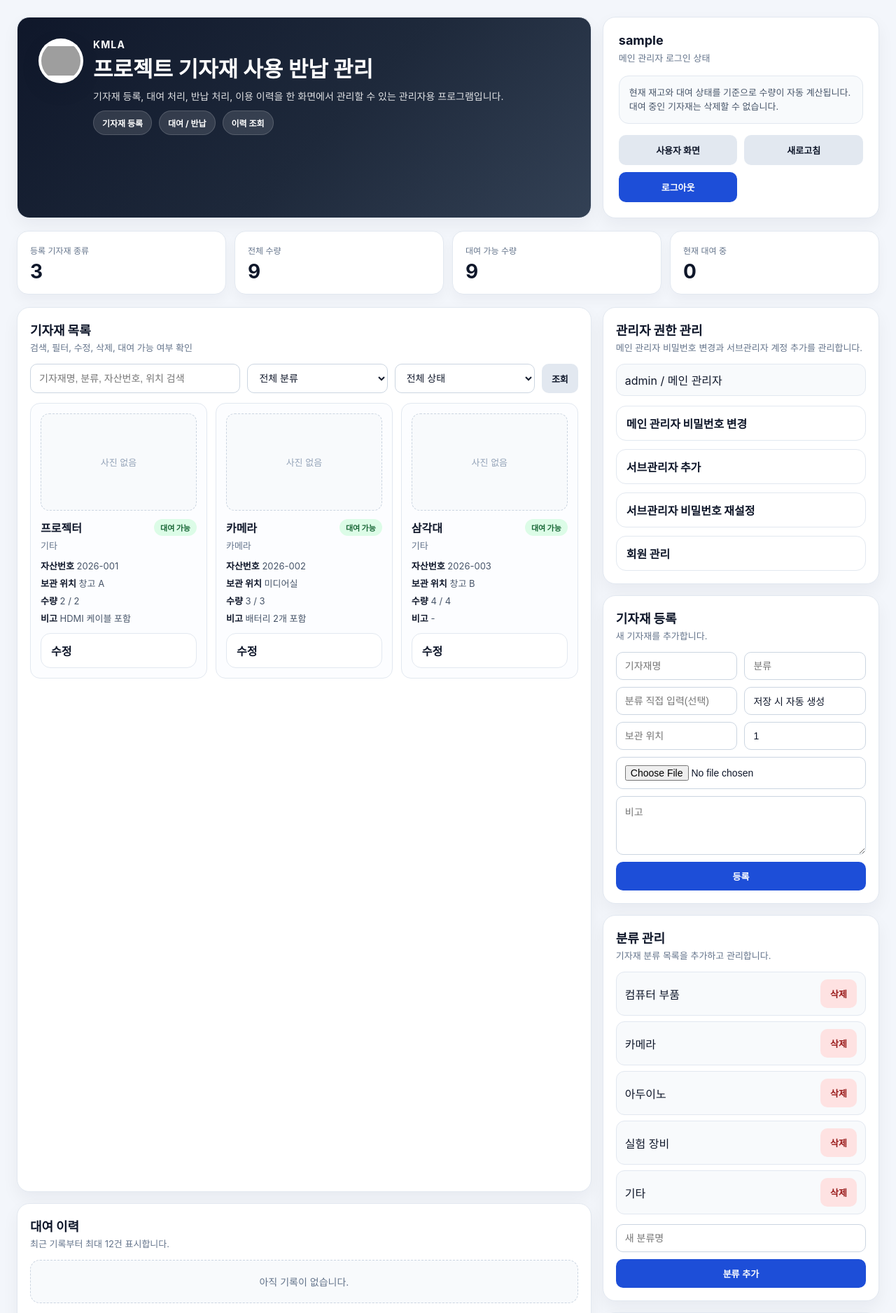
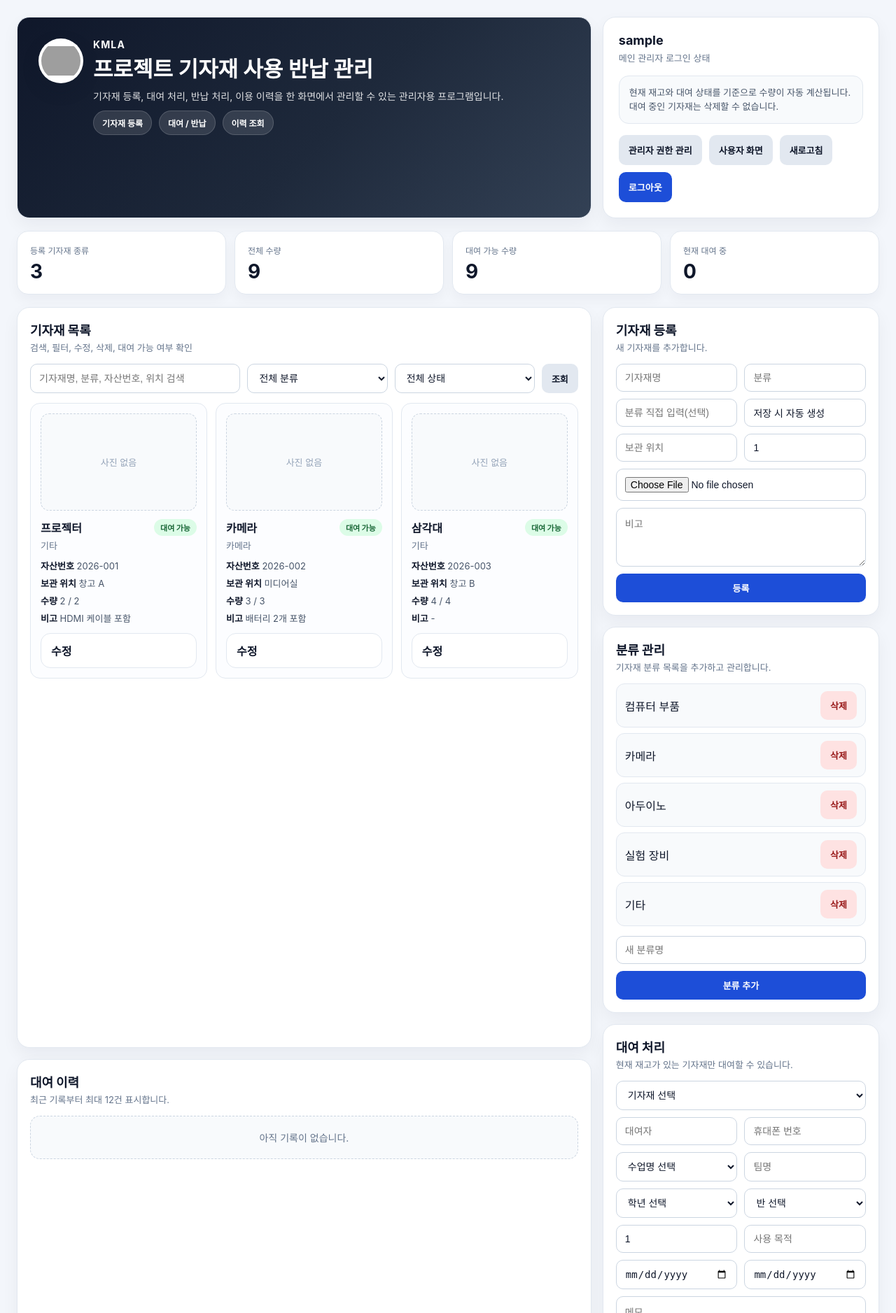
Before and after one commit to knue20-kmla/work-dashboard, a Flask app: page /dashboard in a window 1280 px wide. Shown: the top 1877 px of the page at 70% size. Run offline with Flask 3, Linux system fonts and the light colour scheme; the visitor is signed in with stand-in values (Sample User, id 1); grey boxes are pictures that could not be loaded.

Commit message:
Move admin controls into modal and fix panel anchors

```diff
--- a/equipment-manager/templates/dashboard.html
+++ b/equipment-manager/templates/dashboard.html
@@ -121,23 +121,30 @@
             line-height: 1.5;
         }
         .hero-actions {
-            display: grid;
-            grid-template-columns: 1fr 1fr;
+            display: flex;
+            flex-wrap: wrap;
             gap: 10px;
         }
-        .hero-actions a {
+        .hero-actions a,
+        .hero-actions button {
             text-align: center;
             padding: 12px 14px;
             border-radius: 10px;
             text-decoration: none;
             font-size: 13px;
             font-weight: 700;
+            border: none;
+            cursor: pointer;
         }
         .hero-actions a.primary {
             background: #1d4ed8;
             color: white;
         }
         .hero-actions a.secondary {
+            background: #e2e8f0;
+            color: #0f172a;
+        }
+        .hero-actions button.secondary {
             background: #e2e8f0;
             color: #0f172a;
         }
@@ -447,6 +507,9 @@
                     현재 재고와 대여 상태를 기준으로 수량이 자동 계산됩니다. 대여 중인 기자재는 삭제할 수 없습니다.
                 </div>
                 <div class="hero-actions">
+                    {% if admin_role == 'superadmin' %}
+                    <button type="button" class="secondary" id="admin-manage-open">관리자 권한 관리</button>
+                    {% endif %}
                     <a href="{{ url_for('index') }}" class="secondary">사용자 화면</a>
                     <a href="{{ url_for('dashboard') }}" class="secondary">새로고침</a>
                     <a href="{{ url_for('logout') }}" class="primary">로그아웃</a>
@@ -475,7 +538,7 @@
 
         <section class="content-grid">
             <div class="panel-stack">
-                <div class="panel" id="history-panel">
+                <div class="panel">
                     <div class="panel-header">
                         <div>
                             <div class="panel-title">기자재 목록</div>
@@ -556,7 +619,7 @@
                     {% endif %}
                 </div>
 
-                <div class="panel" id="register-panel">
+                <div class="panel" id="history-panel">
                     <div class="panel-header">
                         <div>
                             <div class="panel-title">대여 이력</div>
@@ -588,96 +651,7 @@
             </div>
 
             <div class="panel-stack">
-                {% if admin_role == 'superadmin' %}
-                <div class="panel">
-                    <div class="panel-header">
-                        <div>
-                            <div class="panel-title">관리자 권한 관리</div>
-                            <div class="subtle">메인 관리자 비밀번호 변경과 서브관리자 계정 추가를 관리합니다.</div>
-                        </div>
-                    </div>
-                    <div class="category-list" style="margin-bottom:14px;">
-                        {% for admin_user in admin_users %}
-                        <div class="category-item">
-                            <span>{{ admin_user.username }}{% if admin_user.role == 'superadmin' %} / 메인 관리자{% else %} / 서브관리자{% endif %}</span>
-                            {% if admin_user.role == 'subadmin' %}
-                            <div class="inline-actions">
-                                <form method="post" action="{{ url_for('delete_subadmin') }}">
-                                    <input type="hidden" name="subadmin_username" value="{{ admin_user.username }}">
-                                    <button class="btn btn-danger" type="submit" onclick="return confirm('이 서브관리자를 삭제할까요?')">삭제</button>
-                                </form>
-                            </div>
-                            {% endif %}
-                        </div>
-                        {% endfor %}
-                    </div>
-                    <details>
-                        <summary>메인 관리자 비밀번호 변경</summary>
-                        <form method="post" action="{{ url_for('change_admin_password') }}" class="compact-form">
-                            <input type="password" name="current_password" placeholder="현재 비밀번호" required>
-                            <input type="password" name="new_password" placeholder="새 비밀번호" required>
-                            <input type="password" name="new_password_confirm" placeholder="새 비밀번호 확인" required>
-                            <button class="btn btn-primary" type="submit">비밀번호 변경</button>
-                        </form>
-                    </details>
-                    <details style="margin-top:12px;">
-                        <summary>서브관리자 추가</summary>
-                        <form method="post" action="{{ url_for('create_subadmin') }}" class="compact-form">
-                            <input type="text" name="subadmin_username" placeholder="서브관리자 아이디" required>
-                            <input type="password" name="subadmin_password" placeholder="비밀번호" required>
-                            <input type="password" name="subadmin_password_confirm" placeholder="비밀번호 확인" required>
-                            <button class="btn btn-primary" type="submit">서브관리자 추가</button>
-                        </form>
-                    </details>
-                    <details style="margin-top:12px;">
-                        <summary>서브관리자 비밀번호 재설정</summary>
-                        <form method="post" action="{{ url_for('reset_subadmin_password') }}" class="compact-form">
-                            <select name="subadmin_username" required>
-                                <option value="">서브관리자 선택</option>
-                                {% for admin_user in admin_users if admin_user.role == 'subadmin' %}
-                                <option value="{{ admin_user.username }}">{{ admin_user.username }}</option>
-                                {% endfor %}
-                            </select>
-                            <input type="password" name="new_password" placeholder="새 비밀번호" required>
-                            <input type="password" name="new_password_confirm" placeholder="새 비밀번호 확인" required>
-                            <button class="btn btn-primary" type="submit">비밀번호 재설정</button>
-                        </form>
-                    </details>
-                    <details style="margin-top:12px;">
-                        <summary>회원 관리</summary>
-                        {% if members %}
-                        <div class="category-list" style="margin:14px 0;">
-                            {% for member in members %}
-                            <div class="category-item">
-                                <span>{{ member.full_name }} / {{ member.email }}{% if member.phone %} / {{ member.phone }}{% endif %}</span>
-                                <div class="inline-actions">
-                                    <form method="post" action="{{ url_for('delete_member') }}">
-                                        <input type="hidden" name="member_id" value="{{ member.id }}">
-                                        <button class="btn btn-danger" type="submit" onclick="return confirm('이 회원을 삭제할까요?')">삭제</button>
-                                    </form>
-                                </div>
-                            </div>
-                            {% endfor %}
-                        </div>
-                        {% else %}
-                        <div class="empty" style="margin-top:14px;">등록된 일반 회원이 없습니다.</div>
-                        {% endif %}
-                        <form method="post" action="{{ url_for('reset_member_password') }}" class="compact-form" style="margin-top:14px;">
-                            <select name="member_id" required>
-                                <option value="">회원 선택</option>
-                                {% for member in members %}
-                                <option value="{{ member.id }}">{{ member.full_name }} / {{ member.email }}</option>
-                                {% endfor %}
-                            </select>
-                            <input type="password" name="new_password" placeholder="새 비밀번호" required>
-                            <input type="password" name="new_password_confirm" placeholder="새 비밀번호 확인" required>
-                            <button class="btn btn-primary" type="submit">회원 비밀번호 재설정</button>
-                        </form>
-                    </details>
-                </div>
-                {% endif %}
-
-                <div class="panel">
+                <div class="panel" id="register-panel">
                     <div class="panel-header">
                         <div>
                             <div class="panel-title">기자재 등록</div>
@@ -806,6 +780,122 @@
             </div>
         </section>
     </div>
+    {% if admin_role == 'superadmin' %}
+    <div class="admin-modal" id="admin-manage-modal" aria-hidden="true">
+        <div class="admin-modal-card">
+            <div class="admin-modal-head">
+                <strong>관리자 권한 관리</strong>
+                <button type="button" class="admin-modal-close" id="admin-manage-close" aria-label="닫기">&times;</button>
+            </div>
+            <div class="admin-modal-body">
+                <div class="panel" style="padding:0; background:none; box-shadow:none; border:none;">
+                    <div class="subtle" style="margin-bottom:14px;">메인 관리자 비밀번호 변경, 서브관리자 추가, 회원 관리를 수행합니다.</div>
+                    <div class="category-list" style="margin-bottom:14px;">
+                        {% for admin_user in admin_users %}
+                        <div class="category-item">
+                            <span>{{ admin_user.username }}{% if admin_user.role == 'superadmin' %} / 메인 관리자{% else %} / 서브관리자{% endif %}</span>
+                            {% if admin_user.role == 'subadmin' %}
+                            <div class="inline-actions">
+                                <form method="post" action="{{ url_for('delete_subadmin') }}">
+                                    <input type="hidden" name="subadmin_username" value="{{ admin_user.username }}">
+                                    <button class="btn btn-danger" type="submit" onclick="return confirm('이 서브관리자를 삭제할까요?')">삭제</button>
+                                </form>
+                            </div>
+                            {% endif %}
+                        </div>
+                        {% endfor %}
+                    </div>
+                    <details>
+                        <summary>메인 관리자 비밀번호 변경</summary>
+                        <form method="post" action="{{ url_for('change_admin_password') }}" class="compact-form">
+                            <input type="password" name="current_password" placeholder="현재 비밀번호" required>
+                            <input type="password" name="new_password" placeholder="새 비밀번호" required>
+                            <input type="password" name="new_password_confirm" placeholder="새 비밀번호 확인" required>
+                            <button class="btn btn-primary" type="submit">비밀번호 변경</button>
+                        </form>
+                    </details>
+                    <details style="margin-top:12px;">
+                        <summary>서브관리자 추가</summary>
+                        <form method="post" action="{{ url_for('create_subadmin') }}" class="compact-form">
+                            <input type="text" name="subadmin_username" placeholder="서브관리자 아이디" required>
+                            <input type="password" name="subadmin_password" placeholder="비밀번호" required>
+                            <input type="password" name="subadmin_password_confirm" placeholder="비밀번호 확인" required>
+                            <button class="btn btn-primary" type="submit">서브관리자 추가</button>
+                        </form>
+                    </details>
+                    <details style="margin-top:12px;">
+                        <summary>서브관리자 비밀번호 재설정</summary>
+                        <form method="post" action="{{ url_for('reset_subadmin_password') }}" class="compact-form">
+                            <select name="subadmin_username" required>
+                                <option value="">서브관리자 선택</option>
+                                {% for admin_user in admin_users if admin_user.role == 'subadmin' %}
+                                <option value="{{ admin_user.username }}">{{ admin_user.username }}</option>
+                                {% endfor %}
+                            </select>
+                            <input type="password" name="new_password" placeholder="새 비밀번호" required>
+                            <input type="password" name="new_password_confirm" placeholder="새 비밀번호 확인" required>
+                            <button class="btn btn-primary" type="submit">비밀번호 재설정</button>
+                        </form>
+                    </details>
+                    <details style="margin-top:12px;">
+                        <summary>회원 관리</summary>
+                        {% if members %}
+                        <div class="category-list" style="margin:14px 0;">
+                            {% for member in members %}
+                            <div class="category-item">
+                                <span>{{ member.full_name }} / {{ member.email }}{% if member.phone %} / {{ member.phone }}{% endif %}</span>
+                                <div class="inline-actions">
+                                    <form method="post" action="{{ url_for('delete_member') }}">
+                                        <input type="hidden" name="member_id" value="{{ member.id }}">
+                                        <button class="btn btn-danger" type="submit" onclick="return confirm('이 회원을 삭제할까요?')">삭제</button>
+                                    </form>
+                                </div>
+                            </div>
+                            {% endfor %}
+                        </div>
+                        {% else %}
+                        <div class="empty" style="margin-top:14px;">등록된 일반 회원이 없습니다.</div>
+                        {% endif %}
+                        <form method="post" action="{{ url_for('reset_member_password') }}" class="compact-form" style="margin-top:14px;">
+                            <select name="member_id" required>
+                                <option value="">회원 선택</option>
+                                {% for member in members %}
+                                <option value="{{ member.id }}">{{ member.full_name }} / {{ member.email }}</option>
+                                {% endfor %}
+                            </select>
+                            <input type="password" name="new_password" placeholder="새 비밀번호" required>
+                            <input type="password" name="new_password_confirm" placeholder="새 비밀번호 확인" required>
+                            <button class="btn btn-primary" type="submit">회원 비밀번호 재설정</button>
+                        </form>
+                    </details>
+                </div>
+            </div>
+        </div>
+    </div>
+    <script>
+        const adminManageOpen = document.getElementById('admin-manage-open');
+        const adminManageModal = document.getElementById('admin-manage-modal');
+        const adminManageClose = document.getElementById('admin-manage-close');
+
+        function closeAdminManageModal() {
+            adminManageModal.classList.remove('active');
+            adminManageModal.setAttribute('aria-hidden', 'true');
+        }
+
+        if (adminManageOpen && adminManageModal && adminManageClose) {
+            adminManageOpen.addEventListener('click', () => {
+                adminManageModal.classList.add('active');
+                adminManageModal.setAttribute('aria-hidden', 'false');
+            });
+            adminManageClose.addEventListener('click', closeAdminManageModal);
+            adminManageModal.addEventListener('click', (event) => {
+                if (event.target === adminManageModal) {
+                    closeAdminManageModal();
+                }
+            });
+        }
+    </script>
+    {% endif %}
     <datalist id="category-options">
         {% for option in category_options %}
         <option value="{{ option }}"></option>
```
Also changed, not shown: other parts of equipment-manager/templates/dashboard.html (+54 -1 lines).
